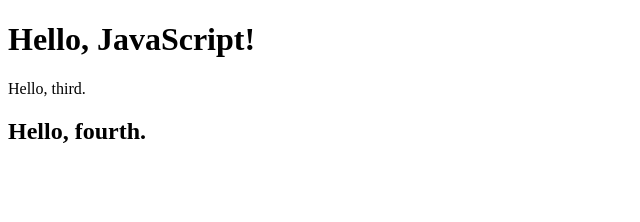
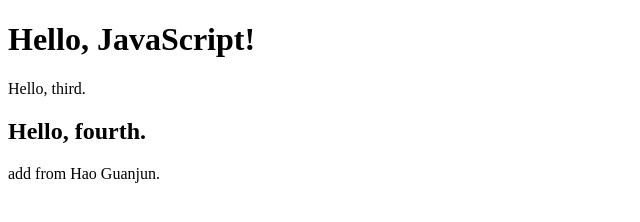
Before and after one commit to haoyuxin101/haoyuxin101.github.io, a plain HTML site: page index.html in a window 1280 px wide. Shown: the whole page, without its empty margins (0-640 px from the left). Drawn offline with Linux system fonts and the light colour scheme.

Commit message:
Add from haoguanjun

```diff
--- a/index.html
+++ b/index.html
@@ -10,5 +10,6 @@
     <h1 >Hello, JavaScript!</h1>
     <p> Hello, third. </p>
     <h2> Hello, fourth. </h2>
+    <p>add from Hao Guanjun.</p>
 </body>
 </html>
```
